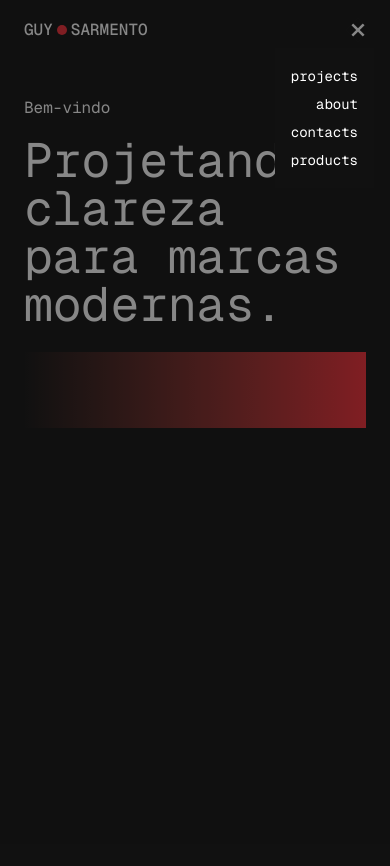
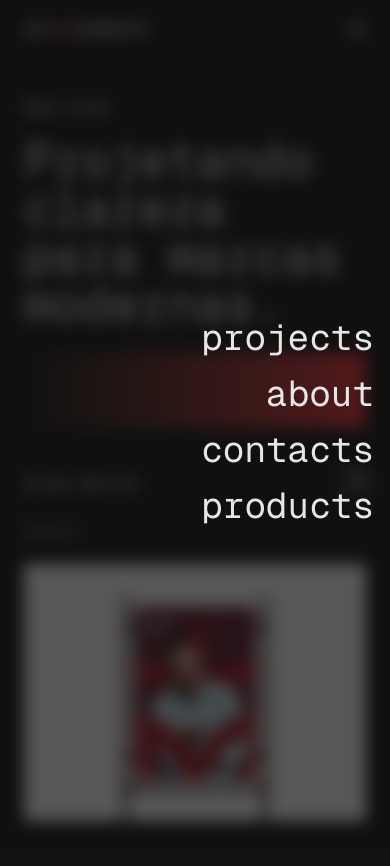
Before and after one commit to EduardoAmorimDev/portfolio-nilo, a Next.js app: page / in a window 390 px wide. Both pictures are taken after a click on the button 358 px from the left and 30 px from the top of the page. Shown: the top 866 px of the page. Before the commit the page ends 844 px from the top, so only its background shows below. Built offline with nearby package versions, Linux system fonts and the light colour scheme.

Commit message:
feat: adds product card component

```diff
--- a/app/_components/index.ts
+++ b/app/_components/index.ts
@@ -1,3 +1,4 @@
 export * from './link'
 export * from './logo'
 export * from './menu-square'
+export * from './product-card'
--- a/app/_components/link/index.tsx
+++ b/app/_components/link/index.tsx
@@ -1,9 +1,16 @@
 import NextLink, { LinkProps } from 'next/link'
 import { ReactNode } from 'react'
+import { twMerge } from 'tailwind-merge'
 
-export const Link = ({ ...props }: LinkProps & { children: ReactNode }) => (
+export const Link = ({
+  className,
+  ...props
+}: LinkProps & { className?: string; children: ReactNode }) => (
   <NextLink
     {...props}
-    className="link relative text-sm leading-[120%] text-white"
+    className={twMerge(
+      'text-primary text-md relative leading-[120%]',
+      className
+    )}
   />
 )
--- a/app/_components/logo/index.tsx
+++ b/app/_components/logo/index.tsx
@@ -1,7 +1,7 @@
 export const Logo = () => (
-  <div className="flex items-center gap-1 font-medium text-white">
-    <span>GUY</span>
+  <div className="flex items-center gap-1 font-medium">
+    <span className="!text-primary">GUY</span>
     <span className="bg-red h-2.5 w-2.5 rounded-full" />
-    <span>SARMENTO</span>
+    <span className="!text-primary">SARMENTO</span>
   </div>
 )
--- a/app/_components/menu-square/index.tsx
+++ b/app/_components/menu-square/index.tsx
@@ -17,7 +17,7 @@ export const MenuSquare = () => {
       <motion.button
         className={twMerge(
           'group relative h-4 w-4 cursor-pointer transition-all duration-300 md:hidden',
-          open && 'rotate-135 bg-white'
+          open && 'bg-primary rotate-135'
         )}
         whileTap={{
           scale: 0.9
@@ -38,7 +38,7 @@ export const MenuSquare = () => {
               transition={{
                 duration: 1
               }}
-              className="flex flex-col gap-1 bg-black p-4 text-end text-white transition-all duration-500"
+              className="flex flex-col gap-4 p-4 text-end transition-all duration-500"
             >
               {links.map((link, index) => (
                 <motion.div
@@ -52,7 +52,9 @@ export const MenuSquare = () => {
                   }}
                   key={link}
                 >
-                  <Link href="">{link}</Link>
+                  <Link className="text-4xl" href="">
+                    {link}
+                  </Link>
                 </motion.div>
               ))}
             </motion.div>
@@ -73,7 +75,7 @@ const MenuSquareAtom = ({
   <span
     className={twMerge(
       'absolute h-1.5 w-1.5 transition-all duration-500 group-hover:rotate-45',
-      open ? 'scale-125 bg-black' : 'bg-white',
+      open ? 'scale-125 bg-black' : 'bg-primary',
       classname
     )}
   />
@@ -91,18 +93,13 @@ const Modal = ({ open, onClose, children }: ModalProps) => (
       aria-modal="true"
       role="dialog"
       className={twMerge(
-        'fixed inset-0 z-50 flex bg-black/50',
+        'fixed inset-0 bg-black/70',
         open ? 'visible' : 'invisible'
       )}
       onClick={onClose}
     >
-      <div className="relative m-auto h-svh w-full max-w-[1440px]">
-        <div
-          className="absolute top-12 right-4"
-          onClick={e => e.stopPropagation()}
-        >
-          {children}
-        </div>
+      <div className="m-auto flex h-svh w-full max-w-[1440px] items-center justify-end backdrop-blur-sm">
+        <div onClick={e => e.stopPropagation()}>{children}</div>
       </div>
     </div>
   </Portal>
--- /dev/null
+++ b/app/_components/product-card/index.tsx
@@ -0,0 +1,35 @@
+import Image, { StaticImageData } from 'next/image'
+
+interface ProductCardProps {
+  alt: string
+  description: string
+  image: StaticImageData
+  locale: string
+  title: string
+}
+
+export const ProductCard = ({
+  alt,
+  description,
+  image,
+  locale,
+  title
+}: ProductCardProps) => (
+  <article className="group grid cursor-pointer gap-5 pt-5 pb-10">
+    <header className="flex justify-between">
+      <div className="grid gap-6">
+        <h3 className="!cursor-pointer">{title}</h3>
+        <span>{locale}</span>
+      </div>
+      <span className="open-in-new group-hover:before:!bg-red group-hover:!bg-red group-hover:after:!bg-red group-hover:translate-y-3 group-hover:rotate-45" />
+    </header>
+    <figure className="overflow-hidden">
+      <Image
+        alt={alt}
+        className="transition-transform duration-1000 group-hover:scale-105"
+        src={image}
+      />
+      <figcaption className="sr-only">{description}</figcaption>
+    </figure>
+  </article>
+)
--- a/app/globals.css
+++ b/app/globals.css
@@ -4,16 +4,16 @@
   --black: #111111;
   --red: #f22c36;
   --skeleton: #1e1e1e;
-  --text-primary: #929292;
-  --text-secondary: #e6e6e6;
+  --text-primary: #e6e6e6;
+  --text-secondary: #929292;
 }
 
 @theme inline {
   --color-black: var(--black);
   --color-red: var(--red);
   --color-skeleton: var(--skeleton);
-  --color-text-primary: var(--text-primary);
-  --color-text-secondary: var(--text-secondary);
+  --color-primary: var(--text-primary);
+  --color-secondary: var(--text-secondary);
 
   --font-geist-mono: var(--font-geist-mono);
 }
@@ -27,15 +27,21 @@ body {
   font-family: var(--font-geist-mono);
 }
 
+figcaption,
 h1,
 h2,
 h3,
 p,
 strong {
   cursor: default;
+  color: var(--text-primary);
 }
 
-a.link::after {
+span {
+  color: var(--text-secondary);
+}
+
+a::after {
   content: '';
   position: absolute;
   height: 1px;
@@ -43,9 +49,42 @@ a.link::after {
   background-color: white;
   left: 0;
   bottom: 1px;
-  transition: all 0.3s ease-out;
+  transition: all 0.5s ease-out;
 }
 
-a.link:hover::after {
+a:hover::after {
   width: 100%;
 }
+
+.open-in-new {
+  position: relative;
+}
+
+.open-in-new,
+.open-in-new::before,
+.open-in-new::after {
+  content: '';
+  width: 2px;
+  background-color: var(--color-primary);
+  position: absolute;
+  transition: all 1s;
+}
+
+.open-in-new {
+  position: relative;
+  height: 27px;
+}
+
+.open-in-new::after {
+  height: 27px;
+  transform: rotate(90deg);
+  right: 13px;
+  top: -13px;
+}
+
+.open-in-new::before {
+  height: 36px;
+  transform: rotate(45deg);
+  right: 13px;
+  top: -4px;
+}
--- a/app/page.tsx
+++ b/app/page.tsx
@@ -1,5 +1,5 @@
 import Image from 'next/image'
-import { Link, Logo, MenuSquare } from './_components'
+import { Link, Logo, MenuSquare, ProductCard } from './_components'
 import productOne from '@/public/images/product_one.webp'
 import { HTMLAttributes } from 'react'
 import { links } from './_data'
@@ -20,13 +20,19 @@ export default function Home() {
       </header>
       <main className="px-6 py-3">
         <section className="my-6 flex flex-col gap-4 md:gap-6">
-          <span className="text-white">Bem-vindo</span>
-          <h1 className="text-5xl text-white lg:text-[80px]">
+          <span className="!text-primary">Bem-vindo</span>
+          <h1 className="text-5xl lg:text-[80px]">
             Projetando clareza para marcas modernas.
           </h1>
           <div className="to-red mt-2 h-[76px] w-full bg-gradient-to-r from-black" />
         </section>
-        {/* <Image alt="produto 1" src={productOne} /> */}
+        <ProductCard
+          alt="Produto 1"
+          description="Projeto grupo mensh - branding"
+          image={productOne}
+          locale="Brasil"
+          title="Grupo Mensch"
+        />
       </main>
     </div>
   )
```
